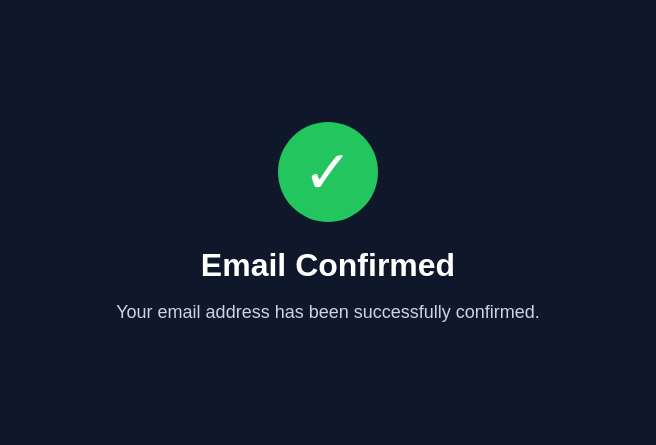
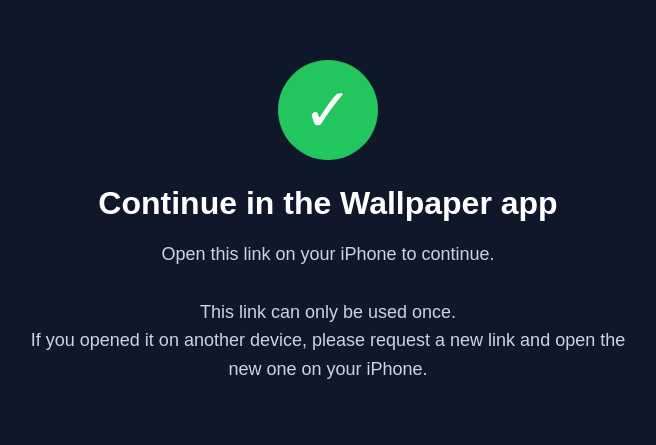
Before and after one commit to davitgeolab/email-confirmation, a plain HTML site: page index.html in a window 1280 px wide. Shown: the part 169-614 px from the top of the page, without its empty margins (312-968 px from the left). Drawn offline with Linux system fonts and the light colour scheme.

Commit message:
Change email confirmation message to Wallpaper app
Updated the title and content for the email confirmation page to guide users to continue in the Wallpaper app.

```diff
--- a/index.html
+++ b/index.html
@@ -3,7 +3,7 @@
 <head>
   <meta charset="UTF-8">
   <meta name="viewport" content="width=device-width, initial-scale=1.0">
-  <title>Email Confirmed</title>
+  <title>Continue in Wallpaper</title>
 
   <style>
     body {
@@ -20,6 +20,7 @@
 
     .box {
       padding: 40px;
+      max-width: 600px;
     }
 
     .check {
@@ -35,12 +36,13 @@
     }
 
     h1 {
-      margin-bottom: 10px;
+      margin-bottom: 15px;
     }
 
     p {
       color: #cbd5e1;
       font-size: 18px;
+      line-height: 1.6;
     }
   </style>
 </head>
@@ -50,9 +52,16 @@
   <div class="box">
     <div class="check">✓</div>
 
-    <h1>Email Confirmed</h1>
+    <h1>Continue in the Wallpaper app</h1>
 
-    <p>Your email address has been successfully confirmed.</p>
+    <p>
+      Open this link on your iPhone to continue.
+      <br><br>
+      This link can only be used once.
+      <br>
+      If you opened it on another device, please request a new link
+      and open the new one on your iPhone.
+    </p>
   </div>
 
 </body>
```
